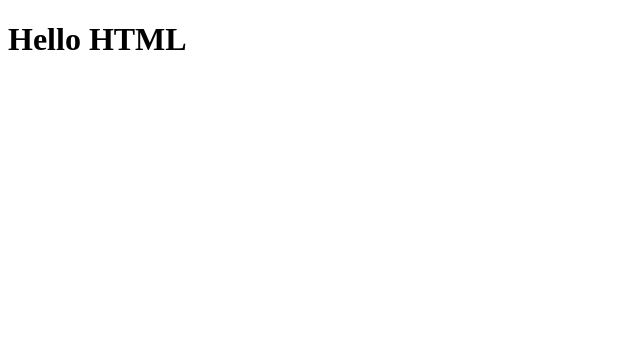
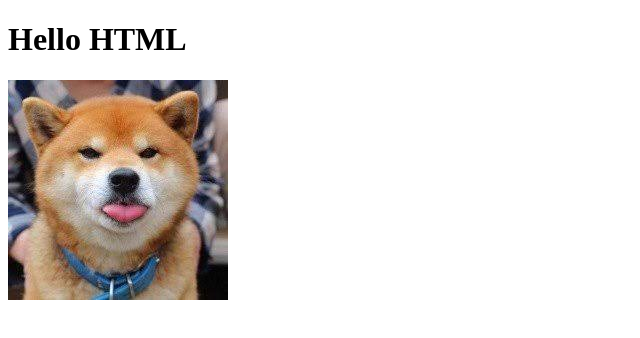
Before and after one commit to MariamiGurg/hello-html, a plain HTML site: page index.html in a window 1280 px wide. Shown: the whole page, without its empty margins (0-640 px from the left). Drawn offline with Linux system fonts and the light colour scheme.

Commit message:
add picture

```diff
--- a/index.html
+++ b/index.html
@@ -8,6 +8,7 @@
     <title>HTML Sample</title>
   </head>
   <h1>Hello HTML</h1>
+  <img src="img/dog.jpeg" alt="dog">
 
   <body>
 
```
Also changed, not shown: img/dog.jpeg (added).
